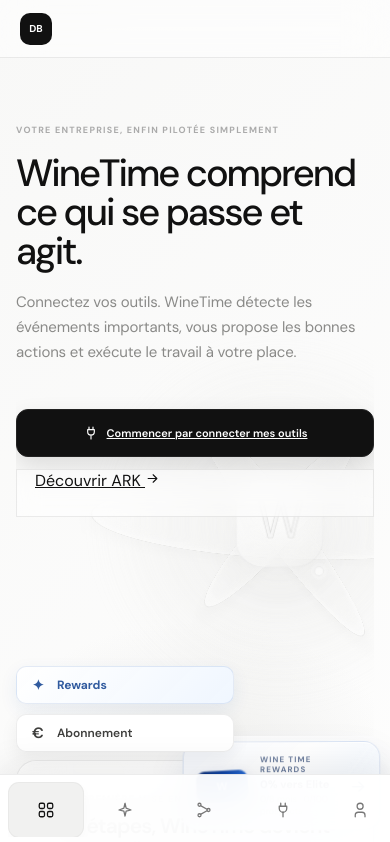
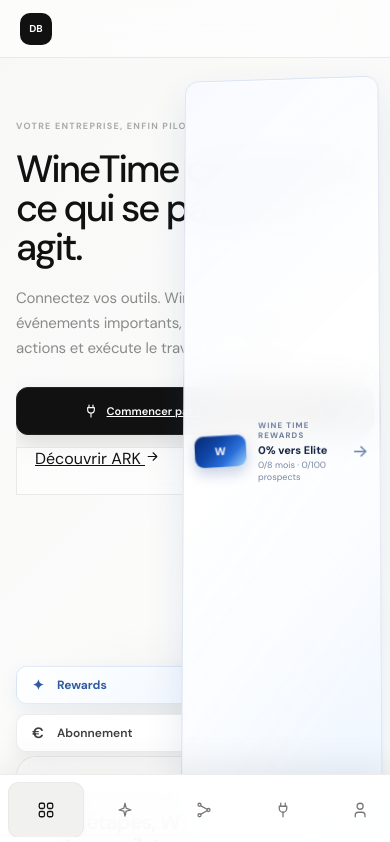
Before and after one commit to dreamsbuilding3-afk/Orbit, a Next.js app: page / in a window 390 px wide. Shown: the top 842 px of the page. Built offline with nearby package versions, Linux system fonts and the light colour scheme; no server answers.

Commit message:
fix: optimize mobile hero spacing and rewards preview position

```diff
--- a/app/responsive.css
+++ b/app/responsive.css
@@ -19,14 +19,18 @@
   .sidebar .nav-item svg { width:18px;height:18px; }
   .content { width:100%; margin-left:0; }
   .topbar { height:58px; padding:0 16px; position:sticky; top:0; z-index:20; }
-  .page { max-width:none; padding:28px 16px 42px; }
-  .hero-row { display:block; margin-bottom:22px; }
+  .page { max-width:none; padding:24px 16px 42px; }
+
+  /* Mobile hero: keep the 3D motion as a background layer, not a layout block. */
+  .hero-row { position:relative; display:block; margin-bottom:18px; padding-bottom:0; }
   .hero-row h1 { font-size:clamp(30px,9vw,38px); }
   .hero-copy { font-size:12px; line-height:1.55; }
-  .hero-row .primary-button { width:100%; justify-content:center; margin-top:18px; min-height:46px; }
-  .hero-visual { position:relative; right:auto; top:auto; width:min(100%,370px); height:235px; margin:8px auto -4px; transform:scale(.82); transform-origin:center; }
-  .hero-actions { align-items:stretch; }
+  .hero-row .hero-copy-block { position:relative; z-index:4; }
+  .hero-visual { position:absolute; right:-18px; top:-18px; width:330px; height:220px; margin:0; transform:scale(.72); transform-origin:top right; z-index:1; pointer-events:none; opacity:.72; }
+  .hero-actions { position:relative; z-index:5; margin-top:16px; gap:7px; }
+  .hero-row .primary-button { width:100%; justify-content:center; margin-top:0; min-height:46px; }
   .secondary-hero-button { justify-content:center; }
+
   .intel-strip { display:block; padding:18px; margin-bottom:12px; }
   .intel-strip h2 { font-size:20px; }
   .intel-strip p:not(.eyebrow) { font-size:10px; }
@@ -53,6 +57,18 @@
   button,a { -webkit-tap-highlight-color:transparent; }
   input,textarea,select { max-width:100%; font-size:16px !important; }
   table,pre,code { max-width:100%; overflow-x:auto; }
+
+  /* Keep Rewards visible above the bottom navigation on phones. */
+  a[aria-label="Voir votre progression WineTime Rewards"] {
+    width:198px !important;
+    right:10px !important;
+    top:70px !important;
+    bottom:auto !important;
+    padding:10px 11px !important;
+    border-radius:14px !important;
+    transform:perspective(900px) rotateX(3deg) rotateY(-4deg) !important;
+    z-index:45 !important;
+  }
 }
 
 /* Keep the existing builder/mobile rules below unchanged in the original file. */
```
